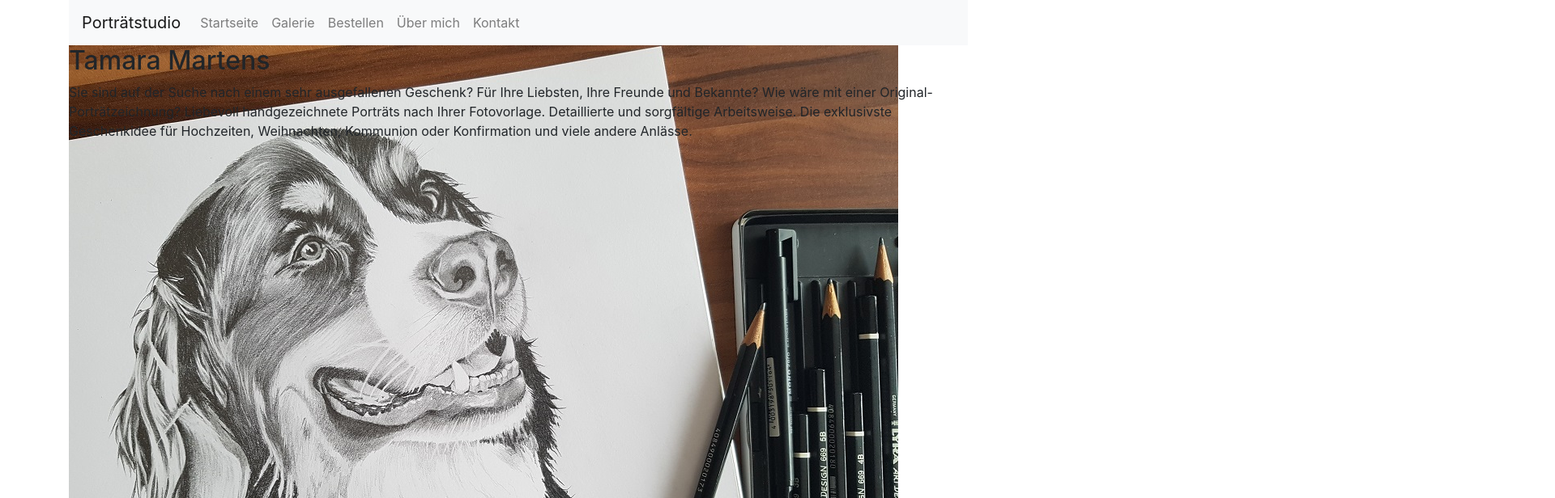
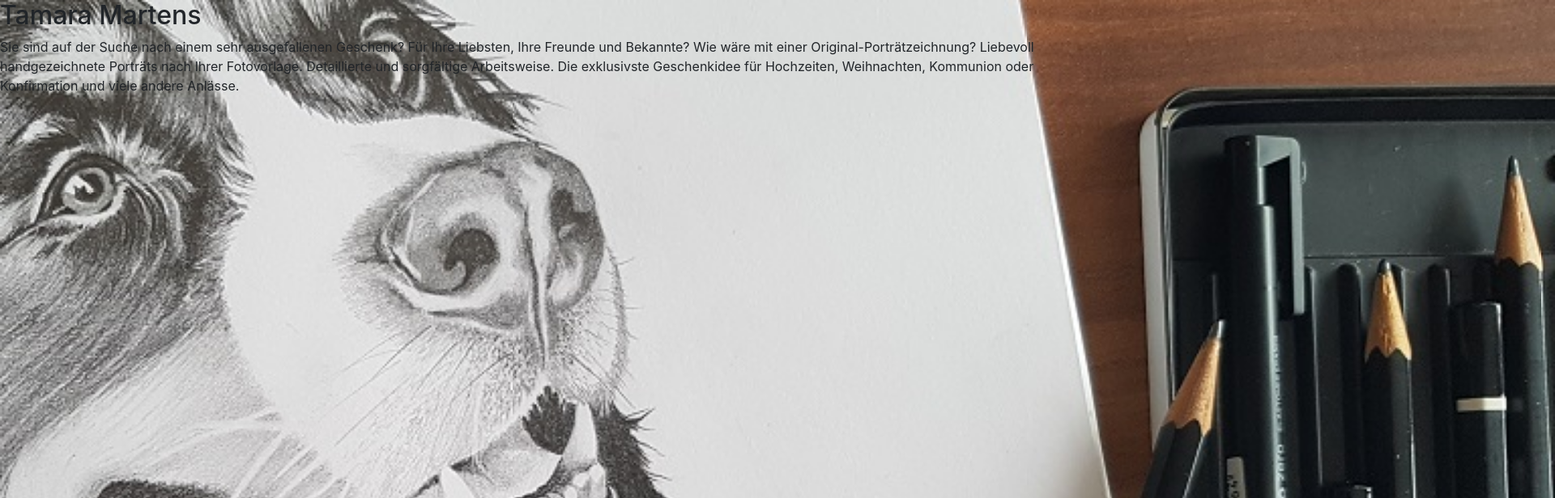
Before and after one commit to richard-martens/tmp, a React (Create React App) app: page / in a window 1280 px wide. Shown: the top 616 px of the page at 81% size, 1920 px wide, since content can reach past the window. Built offline with nearby package versions, Linux system fonts and the light colour scheme.

Commit message:
Update Parallax.js

```diff
--- a/src/Parallax.js
+++ b/src/Parallax.js
@@ -1,11 +1,11 @@
 import React from "react";
 import "./Parallax.css";
 
-export default function Parallax(props) {
+export default function ParallaxGroup(props) {
     return (
-        <div className="parallax">
+        <div className="parallax-group">
             <div className="parallax__layer parallax__layer--back">
-                <img src={props.imageSrc} alt={props.imageAlt} />
+                <img src={props.imageSrc} alt={props.imageAlt} width="100%" />
             </div>
             <div className="parallax__layer parallax__layer--base">
                 {props.children}
```
